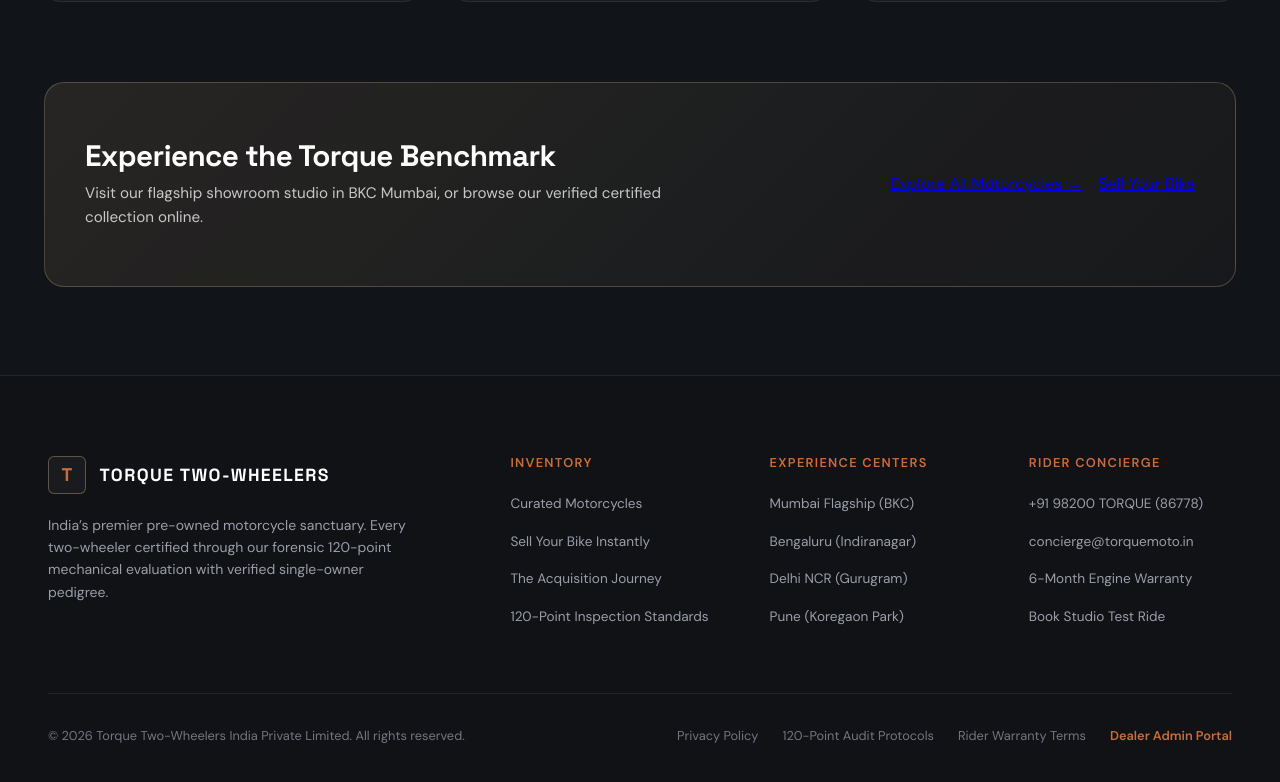
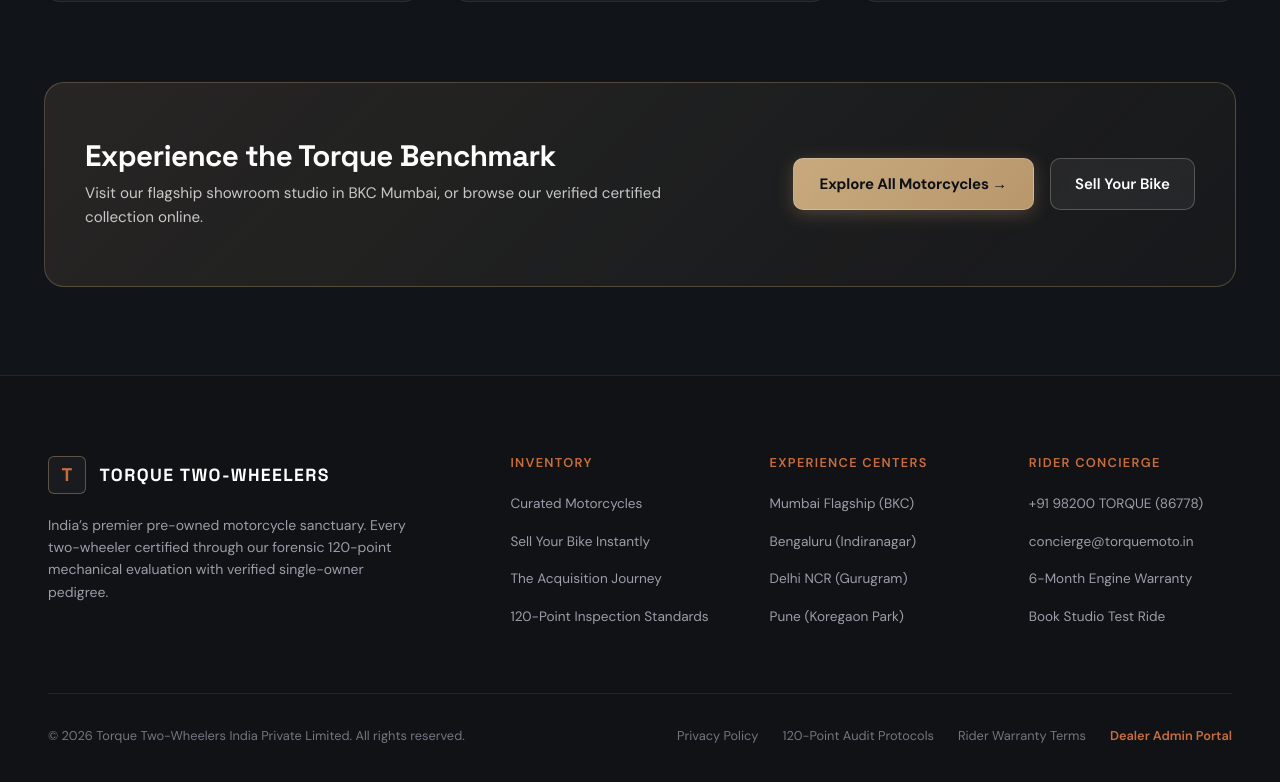
Before and after one commit to Vansh-7454/bike_dealership, a Next.js app: page / in a window 1280 px wide. Shown: the part 4642-5424 px from the top of the page. Built offline with nearby package versions, Linux system fonts and the light colour scheme; no server answers; the database is empty.

Commit message:
fix: style invitation banner links with high-contrast luxury button classes

```diff
--- a/src/components/showcase/BrandStoryTestimonials.module.css
+++ b/src/components/showcase/BrandStoryTestimonials.module.css
@@ -141,39 +141,58 @@
   gap: 1rem;
 }
 
-.primaryBtn {
+.primaryBtn,
+.ctaPrimary {
+  display: inline-flex;
+  align-items: center;
+  justify-content: center;
+  gap: 0.5rem;
   padding: 13px 26px;
-  background: #C8A97E;
-  color: #111418;
+  background: linear-gradient(135deg, #C8A97E 0%, #B8976C 100%);
+  color: #0E1013 !important;
   font-weight: 700;
-  border-radius: 8px;
+  border-radius: 10px;
   text-decoration: none;
-  font-size: 0.92rem;
-  transition: all 0.2s ease;
+  font-size: 0.94rem;
+  letter-spacing: -0.01em;
+  box-shadow: 0 4px 18px rgba(200, 169, 126, 0.28);
+  transition: all 0.25s cubic-bezier(0.16, 1, 0.3, 1);
   white-space: nowrap;
+  border: 1px solid rgba(255, 255, 255, 0.2);
 }
 
-.primaryBtn:hover {
-  background: #DFC39B;
+.primaryBtn:hover,
+.ctaPrimary:hover {
+  background: linear-gradient(135deg, #DFC39B 0%, #C8A97E 100%);
+  color: #0E1013 !important;
   transform: translateY(-2px);
+  box-shadow: 0 8px 24px rgba(200, 169, 126, 0.4);
 }
 
-.secondaryBtn {
-  padding: 12px 24px;
-  background: transparent;
-  color: #FFFFFF;
-  border: 1px solid rgba(255, 255, 255, 0.2);
-  border-radius: 8px;
+.secondaryBtn,
+.ctaSecondary {
+  display: inline-flex;
+  align-items: center;
+  justify-content: center;
+  padding: 13px 24px;
+  background: rgba(255, 255, 255, 0.06);
+  color: #FFFFFF !important;
+  border: 1px solid rgba(255, 255, 255, 0.22);
+  border-radius: 10px;
   text-decoration: none;
-  font-size: 0.92rem;
+  font-size: 0.94rem;
   font-weight: 600;
-  transition: all 0.2s ease;
+  transition: all 0.25s cubic-bezier(0.16, 1, 0.3, 1);
   white-space: nowrap;
+  backdrop-filter: blur(8px);
 }
 
-.secondaryBtn:hover {
+.secondaryBtn:hover,
+.ctaSecondary:hover {
+  background: rgba(200, 169, 126, 0.12);
   border-color: #C8A97E;
-  color: #C8A97E;
+  color: #DFC39B !important;
+  transform: translateY(-2px);
 }
 
 @media (max-width: 1024px) {
--- a/src/components/showcase/BrandStoryTestimonials.tsx
+++ b/src/components/showcase/BrandStoryTestimonials.tsx
@@ -62,10 +62,10 @@
             </p>
           </div>
           <div className={styles.invitationActions}>
-            <Link href="/bikes" className={styles.ctaPrimary}>
+            <Link href="/bikes" className={styles.primaryBtn}>
               Explore All Motorcycles &rarr;
             </Link>
-            <Link href="/sell-your-bike" className={styles.ctaSecondary}>
+            <Link href="/sell-your-bike" className={styles.secondaryBtn}>
               Sell Your Bike
             </Link>
           </div>
```
